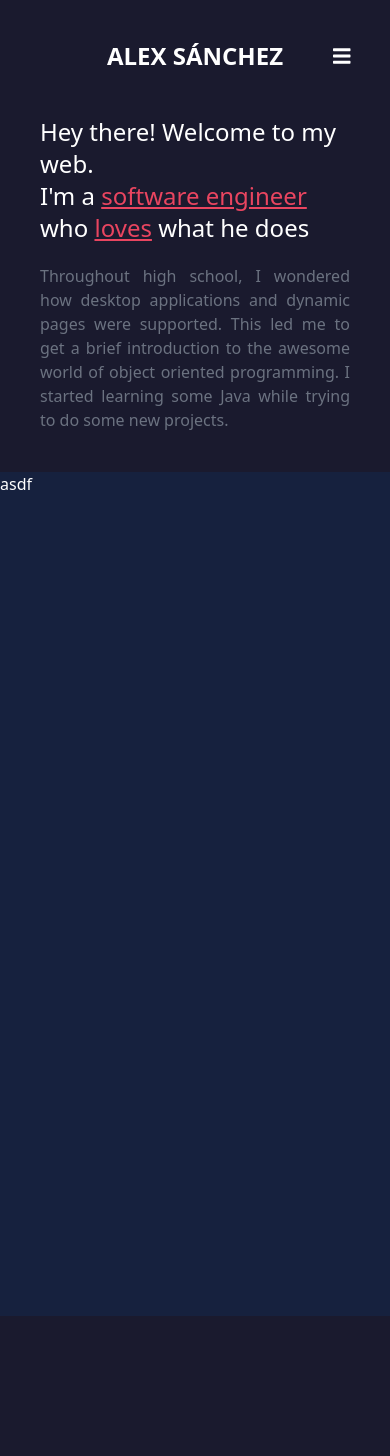
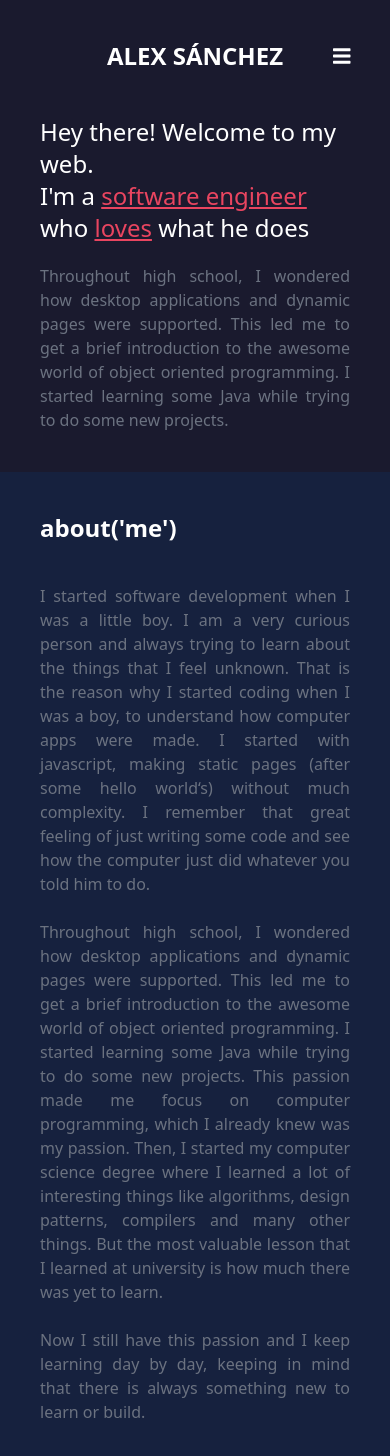
Before and after one commit to dev4l3x/portfolio, a Next.js app: page / in a window 390 px wide. Shown: the top 1456 px of the page. Before the commit the page ends 1316 px from the top, so only its background shows below. Built offline with nearby package versions, Linux system fonts and the light colour scheme.

Commit message:
Fix responsive design and add about section

```diff
--- a/components/NavBar/Navbar.jsx
+++ b/components/NavBar/Navbar.jsx
@@ -7,7 +7,7 @@ import { CSSTransition } from "react-transition-group";
 function Navbar() {
   const [isOpen, setIsOpen] = useState(false);
 
-  const SM_SIZE = 640;
+  const LG_SIZE = 1024;
   const [width, setWidth] = useState(0);
 
   useEffect(() => {
@@ -20,7 +20,7 @@ function Navbar() {
 
   return (
     <nav className="p-10 grid grid-cols-2">
-      <div className="mx-auto col-start-1 col-end-3 row-start-1 sm:col-start-1 sm:col-end-2">
+      <div className="mx-auto col-start-1 col-end-3 row-start-1 lg:col-start-1 lg:col-end-2">
         <h1 className="inline font-bold text-2xl">ALEX SÁNCHEZ</h1>
       </div>
       <button
@@ -29,7 +29,7 @@ function Navbar() {
       >
         <FontAwesomeIcon icon={faBars}></FontAwesomeIcon>
       </button>
-      {width <= SM_SIZE ? (
+      {width < LG_SIZE ? (
         <CSSTransition
           in={isOpen}
           timeout={200}
--- a/components/NavBar/Navbar.module.css
+++ b/components/NavBar/Navbar.module.css
@@ -7,7 +7,7 @@
 }
 
 .hamburguer-menu {
-  @apply max-w-min place-self-center sm:hidden float-right ml-auto mr-0 col-start-2 col-end-3 row-start-1 text-xl;
+  @apply max-w-min place-self-center lg:hidden float-right ml-auto mr-0 col-start-2 col-end-3 row-start-1 text-xl;
 }
 
 .mobile-menu-enter {
--- a/hooks/responsiveHook.js
+++ b/hooks/responsiveHook.js
@@ -2,6 +2,8 @@ import { useState, useEffect } from "react";
 
 export const SIZES = Object.freeze({
   SM: 640,
+  MD: 768,
+  LG: 1025,
 });
 
 function useResponsive() {
--- a/modules/About/About.jsx
+++ b/modules/About/About.jsx
@@ -1,5 +1,45 @@
+import { Image } from "next/image";
+import styles from "./About.module.css";
+import useResponsive, { SIZES } from "../../hooks/responsiveHook";
+
 const About = () => {
-  return <section className="min-h-screen alternative-section"> asdf</section>;
+  const width = useResponsive();
+
+  return (
+    <section className="alternative-section grid grid-cols-1 sm:grid-rows-2 lg:grid-rows-1 lg:grid-cols-2 gap-10">
+      <div>
+        <h1 className="title">about('me')</h1>
+        <p className="text-justify text-gray-500 mt-10">
+          I started software development when I was a little boy. I am a very
+          curious person and always trying to learn about the things that I feel
+          unknown. That is the reason why I started coding when I was a boy, to
+          understand how computer apps were made. I started with javascript,
+          making static pages (after some hello world‘s) without much
+          complexity. I remember that great feeling of just writing some code
+          and see how the computer just did whatever you told him to do.
+          <br />
+          <br />
+          Throughout high school, I wondered how desktop applications and
+          dynamic pages were supported. This led me to get a brief introduction
+          to the awesome world of object oriented programming. I started
+          learning some Java while trying to do some new projects. This passion
+          made me focus on computer programming, which I already knew was my
+          passion. Then, I started my computer science degree where I learned a
+          lot of interesting things like algorithms, design patterns, compilers
+          and many other things. But the most valuable lesson that I learned at
+          university is how much there was yet to learn. <br />
+          <br />
+          Now I still have this passion and I keep learning day by day, keeping
+          in mind that there is always something new to learn or build.
+        </p>
+      </div>
+      {width >= SIZES.SM && (
+        <div className="self-center justify-self-center">
+          <img src="/server.jpg" className={styles["server-image"]} alt="" />
+        </div>
+      )}
+    </section>
+  );
 };
 
 export default About;
--- /dev/null
+++ b/modules/About/About.module.css
@@ -0,0 +1,3 @@
+.server-image {
+  max-height: 350px;
+}
--- a/styles.css
+++ b/styles.css
@@ -40,4 +40,14 @@ body {
 
 .alternative-section {
   background-color: var(--bluedark);
+  min-width: 100%;
+  @apply p-10 lg:py-20 lg:px-40;
 }
+
+.section {
+  @apply py-20 px-40;
+}
+
+.title {
+  @apply text-2xl font-bold;
+}
```
Also changed, not shown: public/server.jpg (added).
